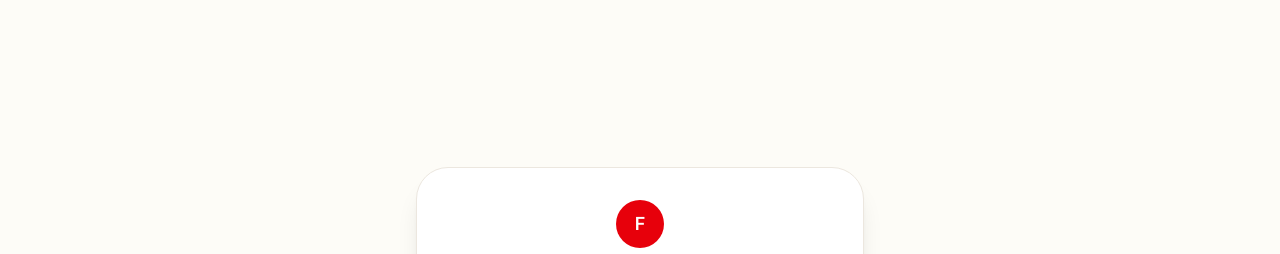
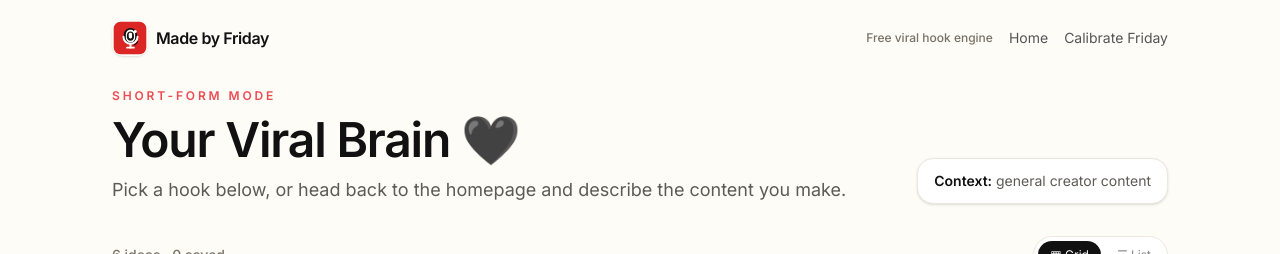
Before and after one commit to EdCorner1/MadebyfridayV2, a Next.js app: page /dashboard in a window 1280 px wide. Shown: the top 254 px of the page. Built offline with nearby package versions, Linux system fonts and the light colour scheme.

Commit message:
Remove dashboard onboarding gate

```diff
--- a/app/dashboard/DashboardClient.tsx
+++ b/app/dashboard/DashboardClient.tsx
@@ -22,10 +22,7 @@ export default function DashboardClient({ initialHooks, userPrompt }: DashboardC
         setProfile(JSON.parse(savedProfile));
       } catch {
         localStorage.removeItem('friday_profile');
-        setShowOnboarding(true);
       }
-    } else {
-      setShowOnboarding(true);
     }
   }, []);
 
@@ -42,26 +39,26 @@ export default function DashboardClient({ initialHooks, userPrompt }: DashboardC
   return (
     <div className="min-h-screen bg-[#FDFCF7] text-[#111111]">
       <div className="mx-auto max-w-[1120px] px-5 py-5 sm:px-6 lg:px-8">
-        <header className="mb-10 flex items-center justify-between">
-          <div className="flex items-center gap-2">
-            <div className="w-6 h-6 rounded-full bg-red-600 flex items-center justify-center">
-              <span className="text-white font-bold text-[10px]">F</span>
+        <header className="mb-8 flex items-center justify-between gap-4">
+          <a href="/" className="flex items-center gap-2">
+            <div className="h-9 w-9 overflow-hidden rounded-xl bg-white shadow-sm">
+              <img src="/logo_app_icon.svg" alt="Friday" className="h-full w-full object-cover" />
             </div>
             <p className="text-base font-semibold tracking-tight">Made by Friday</p>
-          </div>
+          </a>
 
           <div className="flex items-center gap-4">
-            <span className="text-xs text-[#787167] font-medium">
-              Hello, {profile?.name || 'Creator'} 🖤
+            <span className="hidden text-xs font-medium text-[#787167] sm:inline">
+              {profile ? `Hello, ${profile.name} 🖤` : 'Free viral hook engine'}
             </span>
-            <nav className="hidden items-center gap-6 text-sm text-[#555555] md:flex">
+            <nav className="flex items-center gap-4 text-sm text-[#555555]">
               <a href="/" className="transition hover:text-black">Home</a>
               <button
                 type="button"
                 onClick={() => setShowOnboarding(true)}
-                className="transition hover:text-black"
+                className="hidden transition hover:text-black sm:inline"
               >
-                Edit profile
+                Calibrate Friday
               </button>
             </nav>
           </div>
@@ -76,13 +73,13 @@ export default function DashboardClient({ initialHooks, userPrompt }: DashboardC
             <p className="mt-3 text-lg text-[#5e5a54]">
               {userPrompt
                 ? `Friday found these winners for: "${userPrompt}"`
-                : '6 hooks pulled from the viral database. Pick your winner.'}
+                : 'Pick a hook below, or head back to the homepage and describe the content you make.'}
             </p>
           </div>
 
           <div className="rounded-2xl border border-[#ece7df] bg-white px-4 py-3 text-sm text-[#5e5a54] shadow-sm">
-            <span className="font-semibold text-[#111]">Profile:</span>{' '}
-            {profile?.niche || 'Your niche'} · {profile?.platform?.replace('-', ' ') || 'platform'}
+            <span className="font-semibold text-[#111]">Context:</span>{' '}
+            {userPrompt || profile?.niche || 'general creator content'}
           </div>
         </section>
 
```
